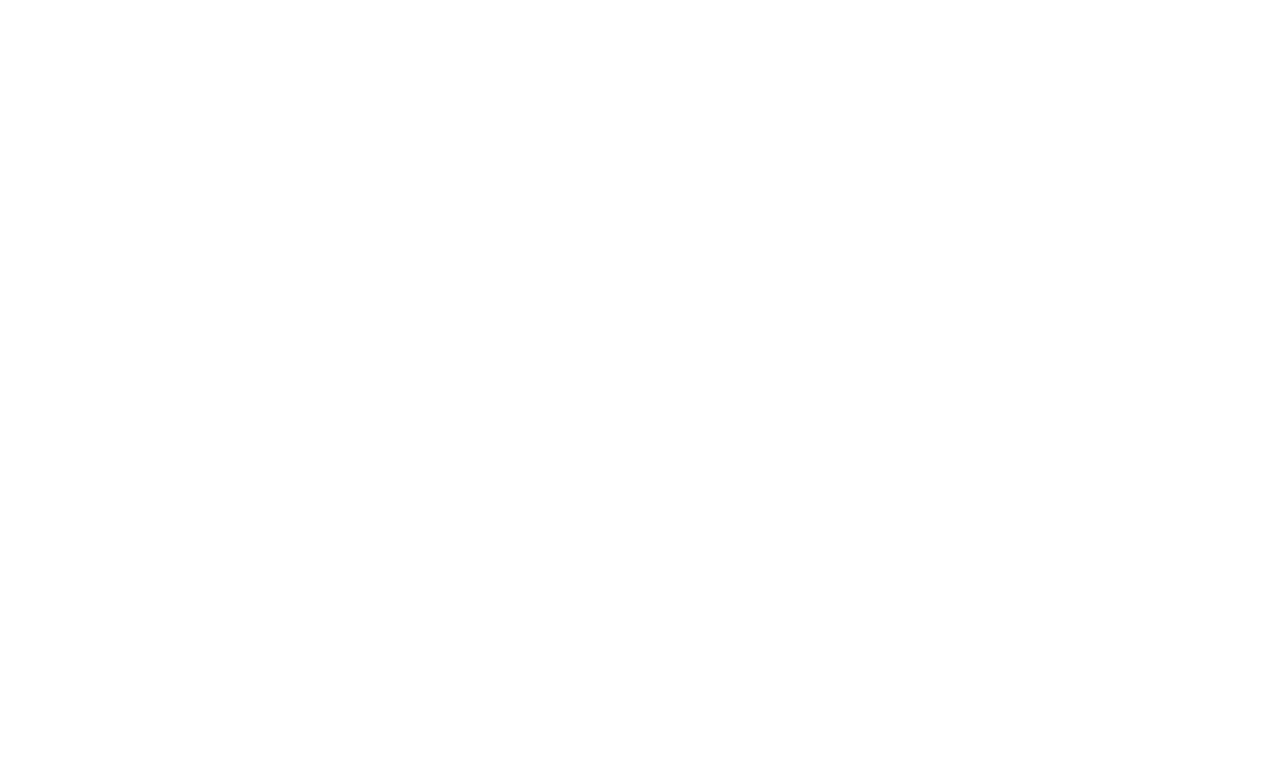
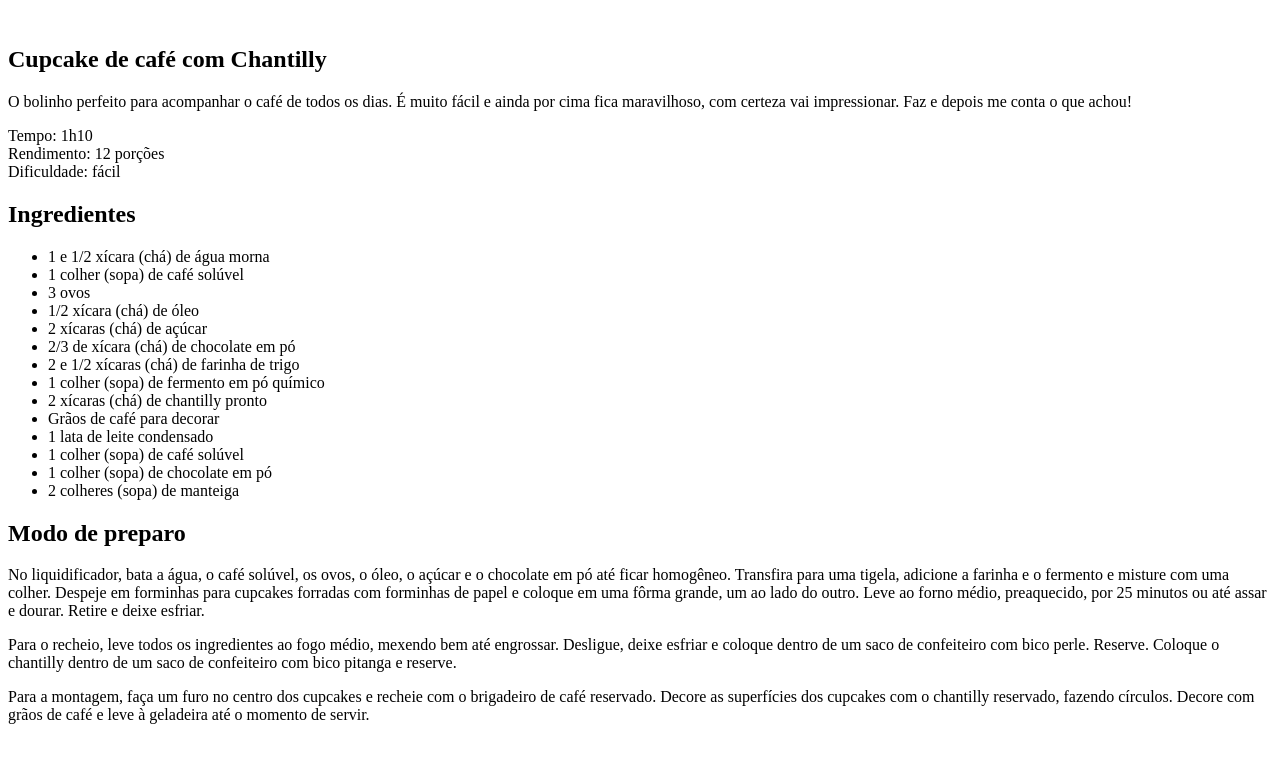
Before and after one commit to giovanigirardi/Pagina-de-Receitas, a plain HTML site: page index.html in a window 1280 px wide. Drawn offline with Linux system fonts and the light colour scheme.

Commit message:
iniciando a estrutura html

```diff
--- a/index.html
+++ b/index.html
@@ -7,5 +7,66 @@
     <title>Página de Receitas</title>
   </head>
 
-  <body></body>
+  <body>
+    <div id="page">
+      <img src="" alt="" />
+
+      <main>
+        <section id="about">
+          <h1>Cupcake de café com Chantilly</h1>
+          <p>
+            O bolinho perfeito para acompanhar o café de todos os dias. É muito fácil e ainda por cima fica maravilhoso,
+            com certeza vai impressionar. Faz e depois me conta o que achou!
+          </p>
+          <p>
+            Tempo: 1h10 <br />
+            Rendimento: 12 porções <br />
+            Dificuldade: fácil
+          </p>
+        </section>
+
+        <section id="ingredients">
+          <h2>Ingredientes</h2>
+
+          <ul>
+            <li>1 e 1/2 xícara (chá) de água morna</li>
+            <li>1 colher (sopa) de café solúvel</li>
+            <li>3 ovos</li>
+            <li>1/2 xícara (chá) de óleo</li>
+            <li>2 xícaras (chá) de açúcar</li>
+            <li>2/3 de xícara (chá) de chocolate em pó</li>
+            <li>2 e 1/2 xícaras (chá) de farinha de trigo</li>
+            <li>1 colher (sopa) de fermento em pó químico</li>
+            <li>2 xícaras (chá) de chantilly pronto</li>
+            <li>Grãos de café para decorar</li>
+            <li>1 lata de leite condensado</li>
+            <li>1 colher (sopa) de café solúvel</li>
+            <li>1 colher (sopa) de chocolate em pó</li>
+            <li>2 colheres (sopa) de manteiga</li>
+          </ul>
+        </section>
+
+        <section id="preparation">
+          <h2>Modo de preparo</h2>
+
+          <p>
+            No liquidificador, bata a água, o café solúvel, os ovos, o óleo, o açúcar e o chocolate em pó até ficar
+            homogêneo. Transfira para uma tigela, adicione a farinha e o fermento e misture com uma colher. Despeje em
+            forminhas para cupcakes forradas com forminhas de papel e coloque em uma fôrma grande, um ao lado do outro.
+            Leve ao forno médio, preaquecido, por 25 minutos ou até assar e dourar. Retire e deixe esfriar.
+          </p>
+          <p>
+            Para o recheio, leve todos os ingredientes ao fogo médio, mexendo bem até engrossar. Desligue, deixe esfriar
+            e coloque dentro de um saco de confeiteiro com bico perle. Reserve. Coloque o chantilly dentro de um saco de
+            confeiteiro com bico pitanga e reserve.
+          </p>
+          <p>
+            Para a montagem, faça um furo no centro dos cupcakes e recheie com o brigadeiro de café reservado. Decore as
+            superfícies dos cupcakes com o chantilly reservado, fazendo círculos. Decore com grãos de café e leve à
+            geladeira até o momento de servir.
+          </p>
+        </section>
+      </main>
+    </div>
+  </body>
 </html>
```
